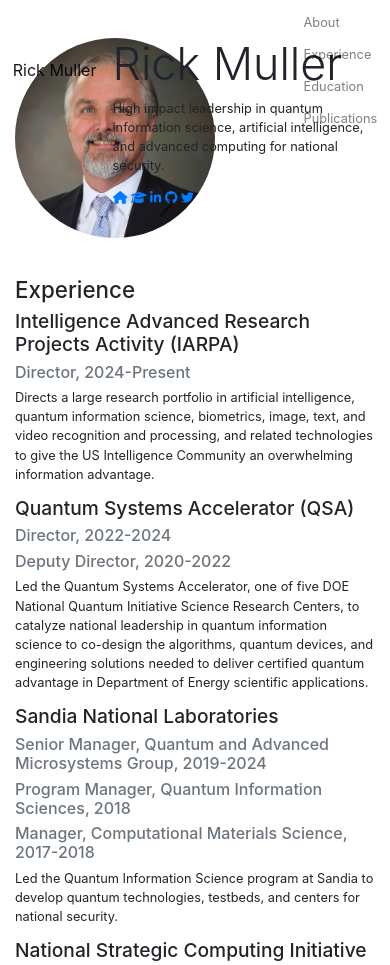
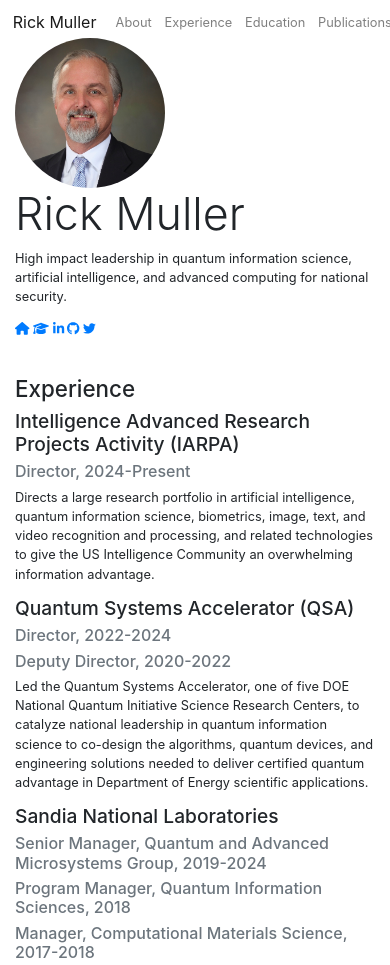
Before and after one commit to rpmuller/vanilla, a plain HTML site: page rpmuller.html in a window 390 px wide. Shown: the top 965 px of the page. Drawn offline with nearby package versions, Linux system fonts and the light colour scheme.

Commit message:
Changed non-sidebar to default

```diff
--- a/rpmuller.html
+++ b/rpmuller.html
@@ -14,7 +14,7 @@
 <body>
   <div class="container">
 
-    <nav class="navbar fixed-top navbar-expand-lg navbar-light bg-transparent" id="sidebarMenu">
+    <nav class="navbar fixed-top navbar-expand navbar-light bg-transparent">
       <a class="navbar-brand" href="#">Rick Muller</a>
       <ul class="navbar-nav">
         <li class="nav-item"><a class="nav-link" href="#About">About</a></li>
@@ -26,11 +26,11 @@
     <section id="About">
 
       <div class="row mt-5">
-    <div class="col-3">
-<img src="profile.jpg" class="rounded-circle" alt="Rick Muller Image" width=200 height=200>
+        <div class="col-md-3">
+          <img src="profile.jpg" class="rounded-circle" alt="Rick Muller Image" width=150 height=150>
+        </div>
 
-</div>
-<div class="col">
+        <div class="col-md">
 
           <h3 class="display-4">Rick Muller</h3>
             <p>High impact leadership in quantum information science, artificial intelligence, and advanced computing for national security.</p>
```
Also changed, not shown: template.html (+5 -5 lines), 1 other file. Lines whose indentation alone changed are shown as unchanged.
